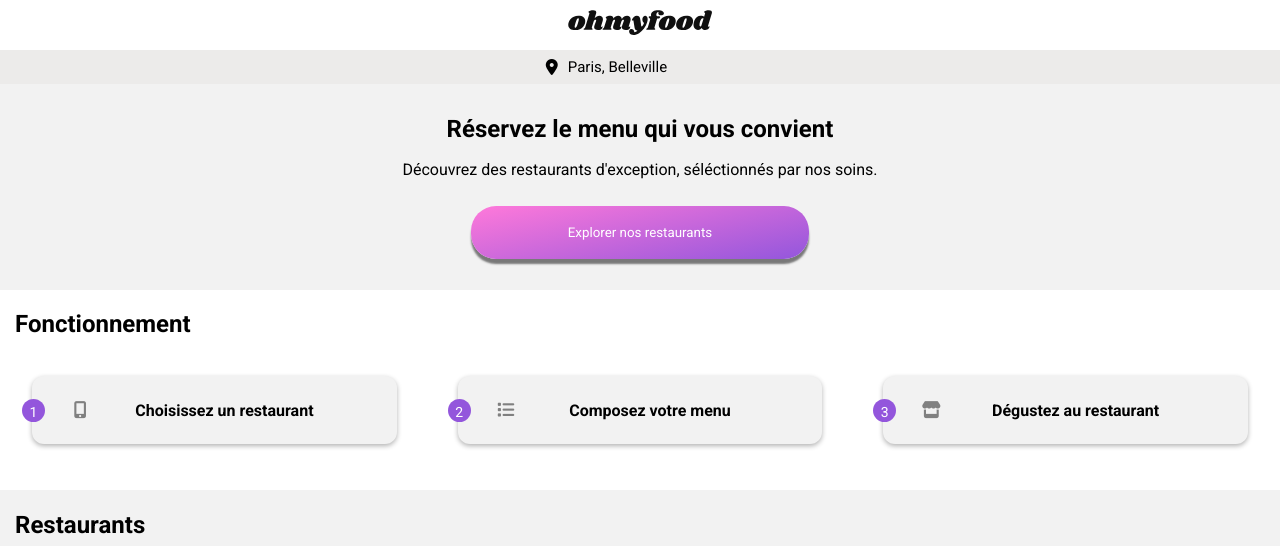
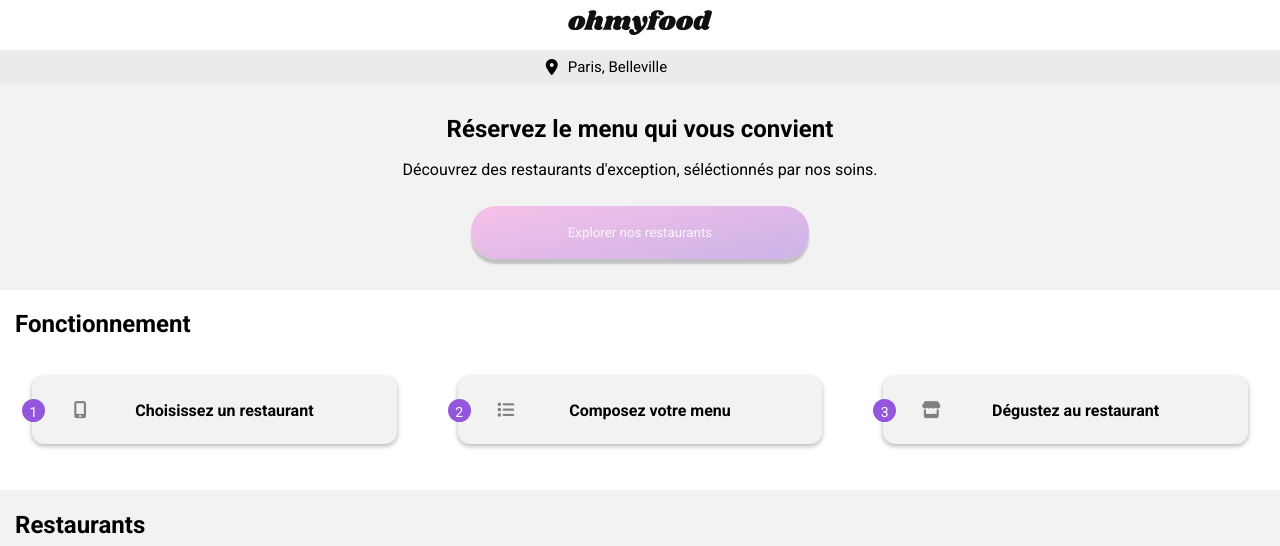
Before and after one commit to anna8321/ohmyfood, a website: page templates/index.html in a window 1280 px wide. In both pictures the pointer is over the button "Explorer nos restaurants". Shown: the top 546 px of the page. Drawn offline with Linux system fonts and the light colour scheme; a web font is replaced by a local one.

Commit message:
adjust bug

```diff
--- a/public/css/style.css
+++ b/public/css/style.css
@@ -44,7 +44,9 @@
   box-shadow: 0 2px 5px rgba(0, 0, 0, 0.3);
   background: linear-gradient(-12deg, #9356DC, #FF79DA); }
   .main_button:hover {
-    box-shadow: 0 5px 2px rgba(0, 0, 0, 0.5); }
+    box-shadow: 0 5px 2px rgba(0, 0, 0, 0.5);
+    background: linear-gradient(-12deg, #9356DC, #FF79DA);
+    opacity: 0.4; }
   @media screen and (min-width: 992px) {
     .main_button {
       width: 55%;
```
Also changed, not shown: 1 other file.
